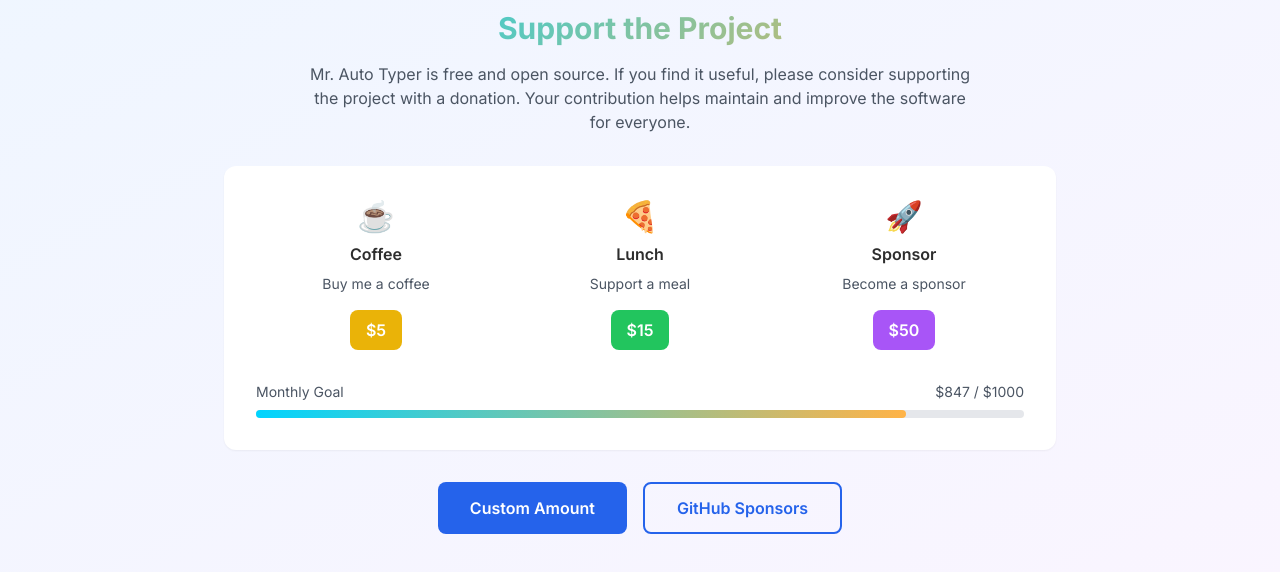
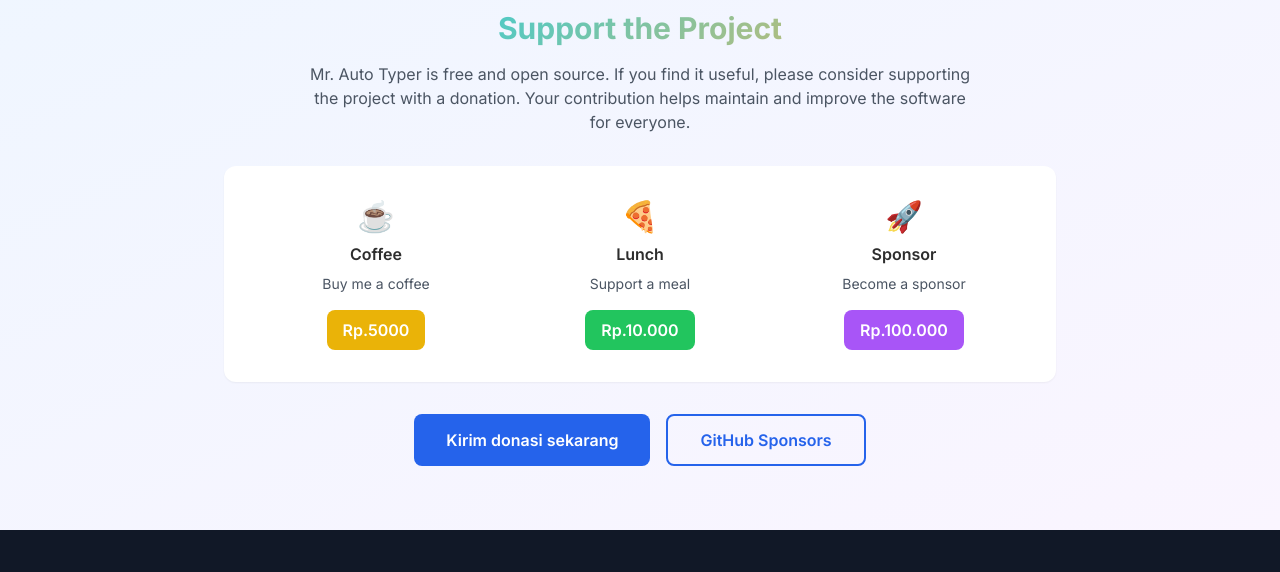
Before and after one commit to MaulanaR/mr-auto-typer-website, a plain HTML site: page download.html in a window 1280 px wide. Shown: the part 2740-3312 px from the top of the page. Drawn offline with nearby package versions, Linux system fonts and the light colour scheme.

Commit message:
#update support page

```diff
--- a/download.html
+++ b/download.html
@@ -1,35 +1,42 @@
 <!DOCTYPE html>
 <html lang="en">
+
 <head>
     <meta charset="UTF-8">
     <meta name="viewport" content="width=device-width, initial-scale=1.0">
     <title>Download Mr. Auto Typer - Free Auto Typer Software | Unduh Aplikasi Auto Ketik Gratis</title>
-    <meta name="description" content="Download Mr. Auto Typer, the free intelligent text automation tool for Windows, macOS, and Linux. Get the latest version with customizable delays and human-like jitter. | Unduh Mr. Auto Typer, alat otomatisasi teks cerdas gratis untuk Windows, macOS, dan Linux. Dapatkan versi terbaru dengan penundaan yang dapat disesuaikan dan jitter seperti manusia.">
-    <meta name="keywords" content="download auto typer, free auto typer, auto ketik gratis, unduh aplikasi auto ketik, windows, macos, linux, text automation software, aplikasi pengetikan otomatis, alat produktivitas">
+    <meta name="description"
+        content="Download Mr. Auto Typer, the free intelligent text automation tool for Windows, macOS, and Linux. Get the latest version with customizable delays and human-like jitter. | Unduh Mr. Auto Typer, alat otomatisasi teks cerdas gratis untuk Windows, macOS, dan Linux. Dapatkan versi terbaru dengan penundaan yang dapat disesuaikan dan jitter seperti manusia.">
+    <meta name="keywords"
+        content="download auto typer, free auto typer, auto ketik gratis, unduh aplikasi auto ketik, windows, macos, linux, text automation software, aplikasi pengetikan otomatis, alat produktivitas">
 
     <!-- Open Graph / Facebook -->
     <meta property="og:type" content="website">
     <meta property="og:url" content="https://mr-auto-typer.com/download.html">
     <meta property="og:title" content="Download Mr. Auto Typer - Free Auto Typer Software">
-    <meta property="og:description" content="Download Mr. Auto Typer, the free intelligent text automation tool for Windows, macOS, and Linux. Get the latest version with customizable delays and human-like jitter.">
+    <meta property="og:description"
+        content="Download Mr. Auto Typer, the free intelligent text automation tool for Windows, macOS, and Linux. Get the latest version with customizable delays and human-like jitter.">
     <meta property="og:image" content="https://mr-auto-typer.com/resources/app-mockup.png">
 
     <!-- Twitter -->
     <meta property="twitter:card" content="summary_large_image">
     <meta property="twitter:url" content="https://mr-auto-typer.com/download.html">
     <meta property="twitter:title" content="Download Mr. Auto Typer - Free Auto Typer Software">
-    <meta property="twitter:description" content="Download Mr. Auto Typer, the free intelligent text automation tool for Windows, macOS, and Linux. Get the latest version with customizable delays and human-like jitter.">
+    <meta property="twitter:description"
+        content="Download Mr. Auto Typer, the free intelligent text automation tool for Windows, macOS, and Linux. Get the latest version with customizable delays and human-like jitter.">
     <meta property="twitter:image" content="https://mr-auto-typer.com/resources/app-mockup.png">
     <script type="text/javascript">
-        (function(c,l,a,r,i,t,y){
-            c[a]=c[a]||function(){(c[a].q=c[a].q||[]).push(arguments)};
-            t=l.createElement(r);t.async=1;t.src="https://www.clarity.ms/tag/"+i;
-            y=l.getElementsByTagName(r)[0];y.parentNode.insertBefore(t,y);
+        (function (c, l, a, r, i, t, y) {
+            c[a] = c[a] || function () { (c[a].q = c[a].q || []).push(arguments) };
+            t = l.createElement(r); t.async = 1; t.src = "https://www.clarity.ms/tag/" + i;
+            y = l.getElementsByTagName(r)[0]; y.parentNode.insertBefore(t, y);
         })(window, document, "clarity", "script", "ug2yl5wazd");
     </script>
     <script src="https://cdn.tailwindcss.com"></script>
     <script src="https://cdnjs.cloudflare.com/ajax/libs/animejs/3.2.1/anime.min.js"></script>
-    <link href="https://fonts.googleapis.com/css2?family=Inter:wght@300;400;500;600;700&family=JetBrains+Mono:wght@400;500;600&display=swap" rel="stylesheet">
+    <link
+        href="https://fonts.googleapis.com/css2?family=Inter:wght@300;400;500;600;700&family=JetBrains+Mono:wght@400;500;600&display=swap"
+        rel="stylesheet">
     <style>
         :root {
             --primary: #1a1a1a;
@@ -109,6 +116,7 @@
         }
     </style>
 </head>
+
 <body>
     <!-- Navigation -->
     <nav class="fixed top-0 w-full z-50 nav-blur border-b border-gray-200">
@@ -121,11 +129,16 @@
                 </div>
                 <div class="hidden md:block">
                     <div class="ml-10 flex items-baseline space-x-8">
-                        <a href="index.html" class="text-gray-700 hover:text-blue-600 px-3 py-2 text-sm font-medium transition-colors">Home</a>
-                        <a href="features.html" class="text-gray-700 hover:text-blue-600 px-3 py-2 text-sm font-medium transition-colors">Features</a>
+                        <a href="index.html"
+                            class="text-gray-700 hover:text-blue-600 px-3 py-2 text-sm font-medium transition-colors">Home</a>
+                        <a href="features.html"
+                            class="text-gray-700 hover:text-blue-600 px-3 py-2 text-sm font-medium transition-colors">Features</a>
                         <a href="download.html" class="text-blue-600 px-3 py-2 text-sm font-medium">Download</a>
-                        <a href="#support" class="text-gray-700 hover:text-blue-600 px-3 py-2 text-sm font-medium transition-colors">Support</a>
-                        <a href="https://maulanar.my.id" class="nav-link text-gray-700 hover:text-blue-600 px-3 py-2 text-sm font-medium transition-colors">About me</a>
+                        <a href="#support"
+                            class="text-gray-700 hover:text-blue-600 px-3 py-2 text-sm font-medium transition-colors">Support</a>
+                        <a href="https://maulanar.my.id"
+                            class="nav-link text-gray-700 hover:text-blue-600 px-3 py-2 text-sm font-medium transition-colors">About
+                            me</a>
                     </div>
                 </div>
             </div>
@@ -142,7 +155,8 @@
                 </h1>
             </div>
             <p class="text-xl md:text-2xl mb-8 text-gray-300 max-w-3xl mx-auto">
-                Get the latest version for your platform - <span class="text-green-400 font-semibold">100% FREE</span> to use with optional donations to support development.
+                Get the latest version for your platform - <span class="text-green-400 font-semibold">100% FREE</span>
+                to use with optional donations to support development.
             </p>
             <div class="inline-flex items-center bg-white/10 backdrop-blur-sm rounded-full px-6 py-3">
                 <span class="version-badge text-white text-sm font-semibold px-3 py-1 rounded-full mr-3">v1.0.0</span>
@@ -178,7 +192,8 @@
             <div class="grid md:grid-cols-3 gap-8 mb-16">
                 <!-- Windows -->
                 <div class="platform-download download-card rounded-xl p-8 relative" data-platform="windows">
-                    <div class="absolute -top-3 -right-3 bg-green-500 text-white text-sm px-3 py-1 rounded-full font-bold">
+                    <div
+                        class="absolute -top-3 -right-3 bg-green-500 text-white text-sm px-3 py-1 rounded-full font-bold">
                         100% FREE
                     </div>
                     <div class="text-center mb-6">
@@ -204,7 +219,9 @@
                         </div>
                     </div>
 
-                    <a href="https://github.com/MaulanaR/mr-auto-typer/releases/download/exp2/mr-auto-typer.exe" class="w-full bg-blue-600 hover:bg-blue-700 text-white font-semibold py-4 px-6 rounded-lg hover-lift mb-4 text-center block" download>
+                    <a href="https://github.com/MaulanaR/mr-auto-typer/releases/download/exp2/mr-auto-typer.exe"
+                        class="w-full bg-blue-600 hover:bg-blue-700 text-white font-semibold py-4 px-6 rounded-lg hover-lift mb-4 text-center block"
+                        download>
                         Download for Windows
                     </a>
 
@@ -215,7 +232,8 @@
 
                 <!-- macOS -->
                 <div class="platform-download download-card rounded-xl p-8 relative" data-platform="macos">
-                    <div class="absolute -top-3 -right-3 bg-green-500 text-white text-sm px-3 py-1 rounded-full font-bold">
+                    <div
+                        class="absolute -top-3 -right-3 bg-green-500 text-white text-sm px-3 py-1 rounded-full font-bold">
                         100% FREE
                     </div>
                     <div class="text-center mb-6">
@@ -241,7 +259,9 @@
                         </div>
                     </div>
 
-                    <a href="#" class="w-full bg-gray-800 hover:bg-gray-900 text-white font-semibold py-4 px-6 rounded-lg hover-lift mb-4 text-center block" onclick="alert('Download for macOS is not yet available. Please check back later!'); return false;">
+                    <a href="#"
+                        class="w-full bg-gray-800 hover:bg-gray-900 text-white font-semibold py-4 px-6 rounded-lg hover-lift mb-4 text-center block"
+                        onclick="alert('Download for macOS is not yet available. Please check back later!'); return false;">
                         Download for macOS
                     </a>
 
@@ -252,7 +272,8 @@
 
                 <!-- Linux -->
                 <div class="platform-download download-card rounded-xl p-8 relative" data-platform="linux">
-                    <div class="absolute -top-3 -right-3 bg-green-500 text-white text-sm px-3 py-1 rounded-full font-bold">
+                    <div
+                        class="absolute -top-3 -right-3 bg-green-500 text-white text-sm px-3 py-1 rounded-full font-bold">
                         100% FREE
                     </div>
                     <div class="text-center mb-6">
@@ -278,7 +299,9 @@
                         </div>
                     </div>
 
-                    <a href="https://github.com/MaulanaR/mr-auto-typer/releases/download/exp2/mr-auto-typer" class="w-full bg-orange-600 hover:bg-orange-700 text-white font-semibold py-4 px-6 rounded-lg hover-lift mb-4 text-center block" download>
+                    <a href="https://github.com/MaulanaR/mr-auto-typer/releases/download/exp2/mr-auto-typer"
+                        class="w-full bg-orange-600 hover:bg-orange-700 text-white font-semibold py-4 px-6 rounded-lg hover-lift mb-4 text-center block"
+                        download>
                         Download for Linux
                     </a>
 
@@ -501,8 +524,10 @@
                         <div class="text-3xl mb-2">☕</div>
                         <h4 class="font-semibold mb-2">Coffee</h4>
                         <p class="text-sm text-gray-600 mb-4">Buy me a coffee</p>
-                        <button class="bg-yellow-500 hover:bg-yellow-600 text-white font-semibold py-2 px-4 rounded-lg transition-colors" onclick="donate('coffee')">
-                            $5
+                        <button
+                            class="bg-yellow-500 hover:bg-yellow-600 text-white font-semibold py-2 px-4 rounded-lg transition-colors"
+                            onclick="donate('coffee')">
+                            Rp.5000
                         </button>
                     </div>
 
@@ -510,8 +535,10 @@
                         <div class="text-3xl mb-2">🍕</div>
                         <h4 class="font-semibold mb-2">Lunch</h4>
                         <p class="text-sm text-gray-600 mb-4">Support a meal</p>
-                        <button class="bg-green-500 hover:bg-green-600 text-white font-semibold py-2 px-4 rounded-lg transition-colors" onclick="donate('lunch')">
-                            $15
+                        <button
+                            class="bg-green-500 hover:bg-green-600 text-white font-semibold py-2 px-4 rounded-lg transition-colors"
+                            onclick="donate('lunch')">
+                            Rp.10.000
                         </button>
                     </div>
 
@@ -519,28 +546,22 @@
                         <div class="text-3xl mb-2">🚀</div>
                         <h4 class="font-semibold mb-2">Sponsor</h4>
                         <p class="text-sm text-gray-600 mb-4">Become a sponsor</p>
-                        <button class="bg-purple-500 hover:bg-purple-600 text-white font-semibold py-2 px-4 rounded-lg transition-colors" onclick="donate('sponsor')">
-                            $50
+                        <button
+                            class="bg-purple-500 hover:bg-purple-600 text-white font-semibold py-2 px-4 rounded-lg transition-colors"
+                            onclick="donate('sponsor')">
+                            Rp.100.000
                         </button>
-                    </div>
-                </div>
-
-                <div class="mt-8">
-                    <div class="flex justify-between text-sm text-gray-600 mb-2">
-                        <span>Monthly Goal</span>
-                        <span>$847 / $1000</span>
-                    </div>
-                    <div class="w-full bg-gray-200 rounded-full h-2">
-                        <div class="donation-progress h-2 rounded-full" style="width: 84.7%"></div>
                     </div>
                 </div>
             </div>
 
             <div class="flex flex-col sm:flex-row gap-4 justify-center">
-                <button class="bg-blue-600 hover:bg-blue-700 text-white font-semibold py-3 px-8 rounded-lg hover-lift" onclick="customDonation()">
-                    Custom Amount
+                <button class="bg-blue-600 hover:bg-blue-700 text-white font-semibold py-3 px-8 rounded-lg hover-lift"
+                    onclick="customDonation()">
+                    Kirim donasi sekarang
                 </button>
-                <a href="https://github.com/sponsors" class="border-2 border-blue-600 text-blue-600 hover:bg-blue-600 hover:text-white font-semibold py-3 px-8 rounded-lg transition-all hover:scale-105 hover-lift">
+                <a href="https://github.com/sponsors"
+                    class="border-2 border-blue-600 text-blue-600 hover:bg-blue-600 hover:text-white font-semibold py-3 px-8 rounded-lg transition-all hover:scale-105 hover-lift">
                     GitHub Sponsors
                 </a>
             </div>
@@ -634,9 +655,9 @@
         // Donation functionality
         function donate(type) {
             const amounts = {
-                coffee: 5,
-                lunch: 15,
-                sponsor: 50
+                coffee: 5000,
+                lunch: 10000,
+                sponsor: 100000
             };
 
             const amount = amounts[type];
@@ -644,8 +665,10 @@
             // In a real implementation, this would redirect to payment processor
             if (confirm(`Proceed with $${amount} donation?`)) {
                 alert(`Thank you for your $${amount} donation!\n\nIn a real implementation, this would redirect to the payment processor.`);
+                window.open('https://saweria.co/mrlabs', '_blank');
             }
         }
 
         function customDonation() {
             const amount = prompt('Enter custom donation amount ($):');
+        }
```
